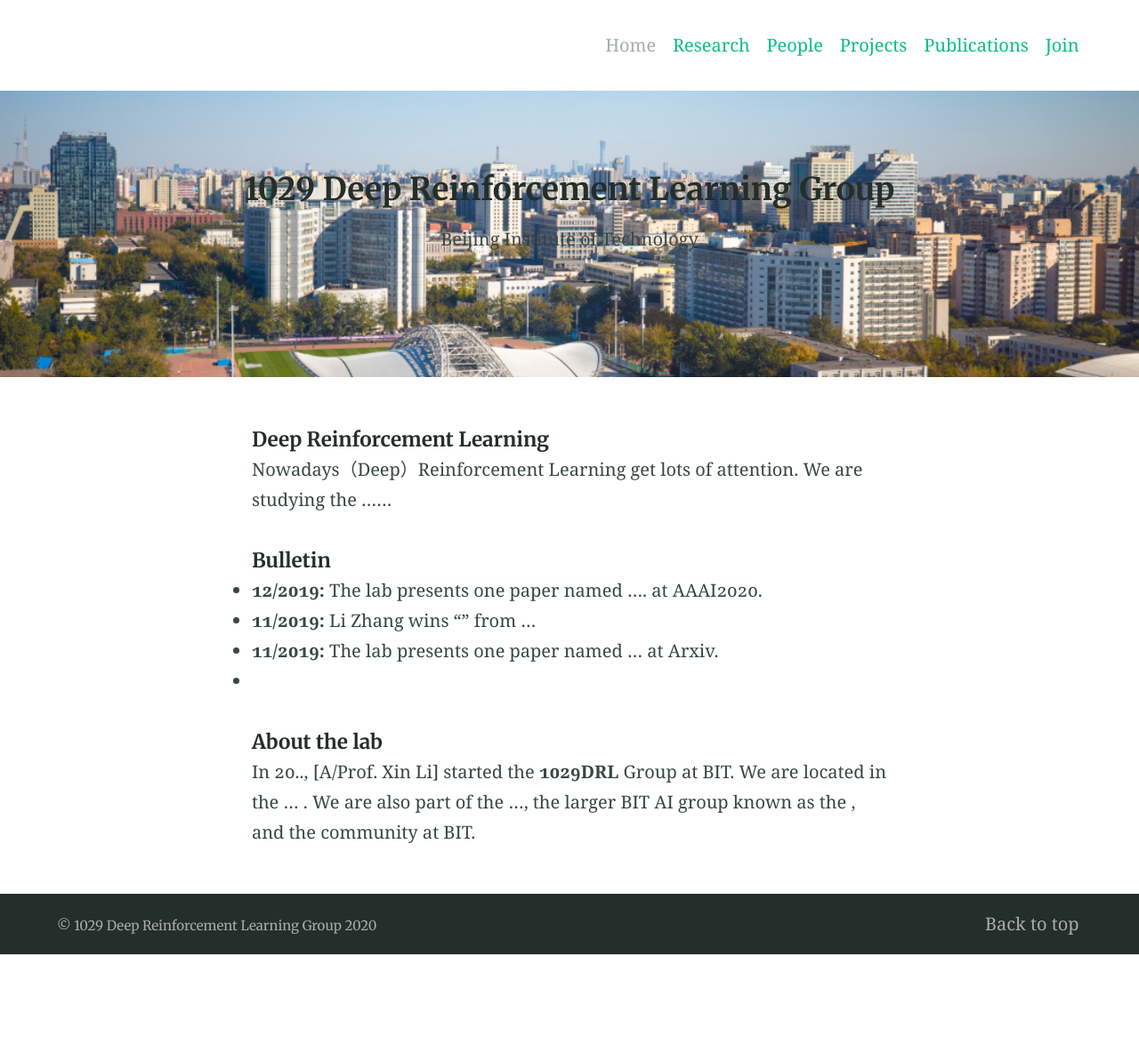
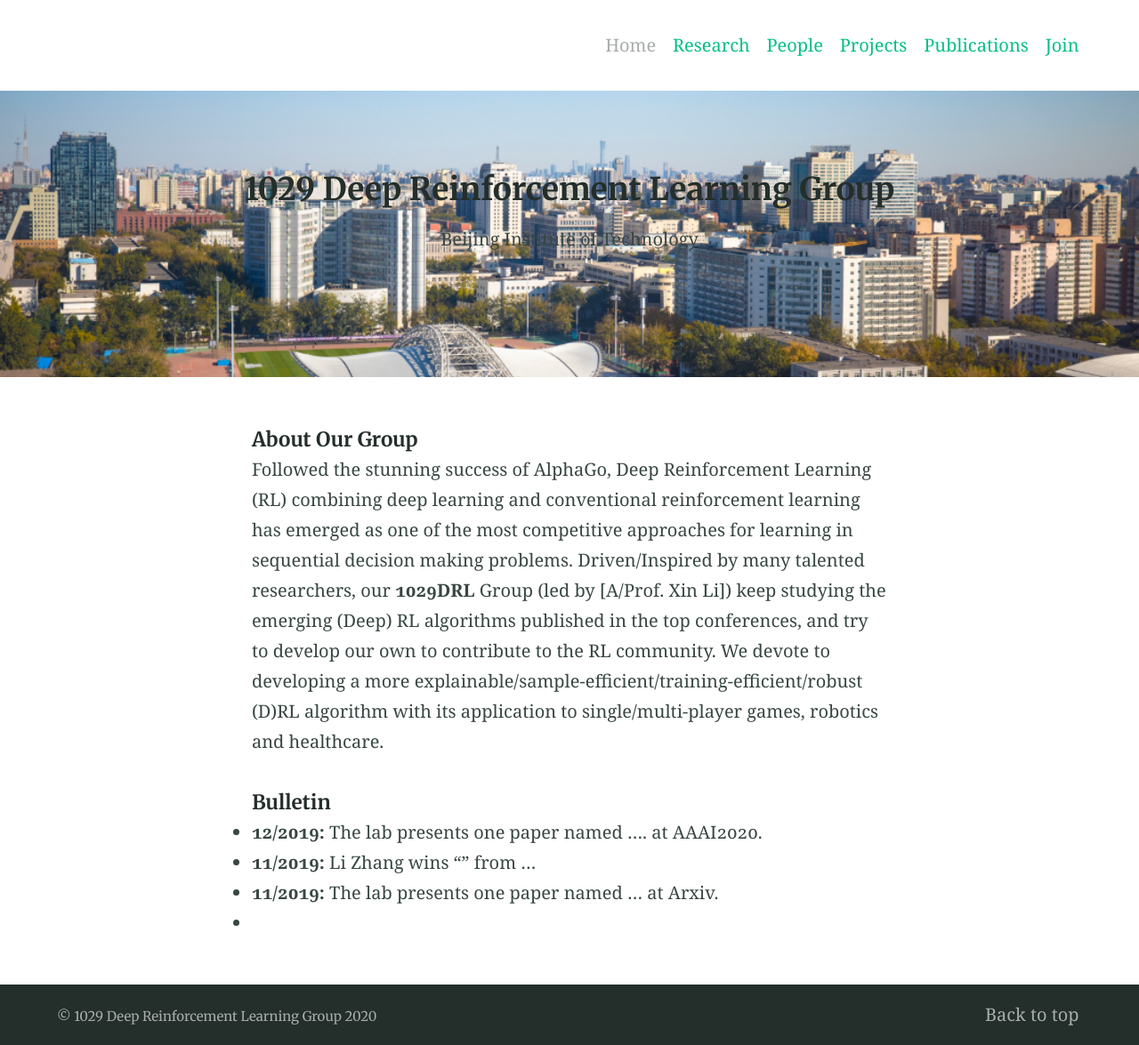
Before and after one commit to nengnengli/bit1029public.github.io, a Jekyll site: the page built from index.md, in a window 1280 px wide. Shown: the whole page at 89% size. Built offline with Jekyll 4.4.1, drawn with Linux system fonts in a browser that asks for light colours; before the commit the page ends 1073 px from its top, so only the background shows below that.

Commit message:
Update index.md

```diff
--- a/index.md
+++ b/index.md
@@ -4,9 +4,9 @@ layout: page
 collectionpage: home
 ---
 
-##### Deep Reinforcement Learning
+##### About Our Group
 
-Nowadays（Deep）Reinforcement Learning get lots of attention. We are studying the ......
+Followed the stunning success of AlphaGo, Deep Reinforcement Learning (RL) combining deep learning and conventional reinforcement learning has emerged as one of the most competitive approaches for learning in sequential decision making problems. Driven/Inspired by many talented researchers, our **1029DRL** Group (led by [A/Prof. Xin Li]) keep studying the emerging (Deep) RL algorithms published in the top conferences, and try to develop our own to contribute to the RL community. We devote to developing a more explainable/sample-efficient/training-efficient/robust (D)RL algorithm with its application to single/multi-player games, robotics and healthcare.
 
 
 
@@ -15,6 +15,3 @@ Nowadays（Deep）Reinforcement Learning get lots of attention. We are studying
 - **11/2019:** Li Zhang wins "" from ...
 - **11/2019:** The lab presents one paper named ... at Arxiv.
 -
-
-##### About the lab
-In 20.., [A/Prof. Xin Li] started the **1029DRL** Group at BIT. We are located in the ... . We are also part of the ..., the larger BIT AI group known as the , and the    community at BIT.
```
